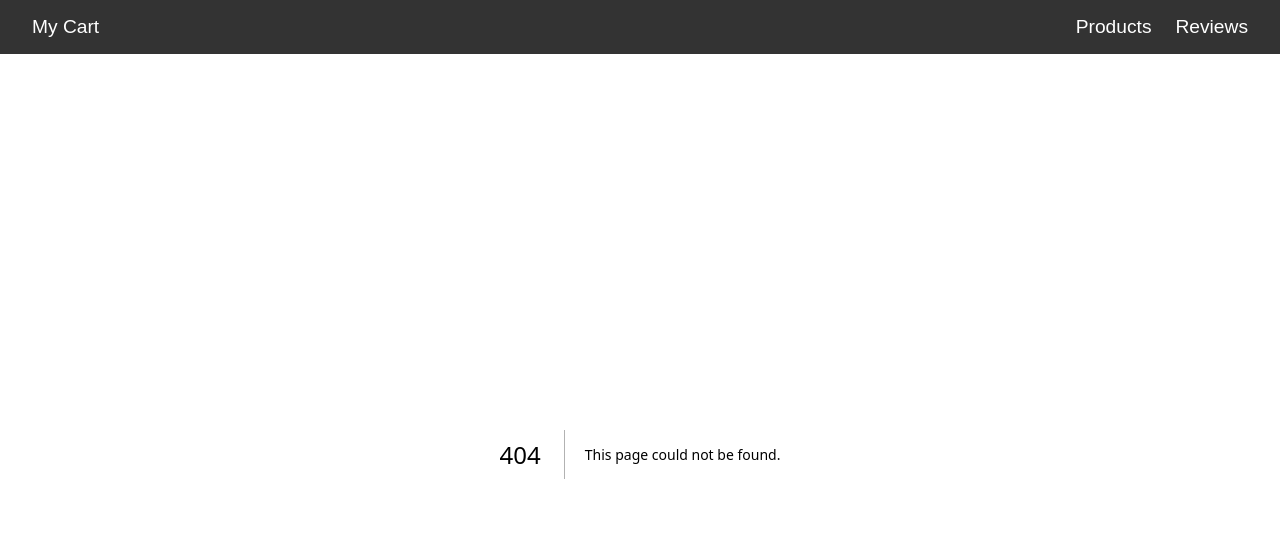
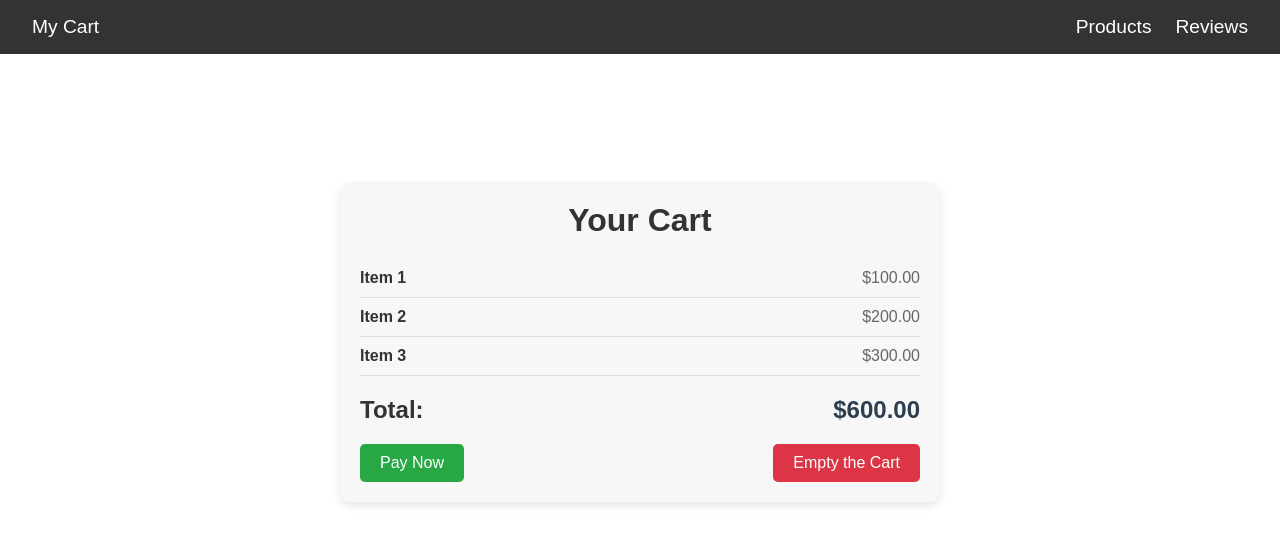
Before and after one commit to harelush/Full-Stack-Learning, a Next.js app in the folder Part B/client/shop/: page /cart in a window 1280 px wide. Before the commit this address had no page. Shown: the top 544 px of the page. Built offline with nearby package versions, Linux system fonts and the light colour scheme.

Commit message:
added cart page

```diff
--- /dev/null
+++ b/Part B/client/shop/src/app/cart/page.js
@@ -0,0 +1,46 @@
+import styles from './page.module.css';
+
+
+const cartItems = [
+    { id: 1, name: 'Item 1', price: 100 },
+    { id: 2, name: 'Item 2', price: 200 },
+    { id: 3, name: 'Item 3', price: 300 },
+];
+
+const totalPrice = cartItems.reduce((acc, item) => acc + item.price, 0);
+
+
+const Cart = () => {
+    return (
+        <div className={styles.container}>
+            <h1 className={styles.mainHeader}>Your Cart</h1>
+
+            <ul className={styles.cartList}>
+                {
+                    cartItems.map((item) => (
+                        <li
+                            key={item.id}
+                            className={styles.cartItem}>
+                            <span className={styles.itemName}>{item.name}</span>
+                            <span className={styles.itemPrice}>${item.price.toFixed(2)}</span>
+                        </li>
+                    ))
+                }
+            </ul>
+
+            <div className={styles.total}>
+                <span>Total:</span>
+                <span className={styles.totalPrice}>${totalPrice.toFixed(2)}</span>
+            </div>
+
+            <div className={styles.actions}>
+                <button className={styles.payButton}>Pay Now</button>
+                <button className={styles.emptyButton}>Empty the Cart</button>
+            </div>
+
+
+        </div>
+    );
+};
+
+export default Cart;
--- /dev/null
+++ b/Part B/client/shop/src/app/cart/page.module.css
@@ -0,0 +1,84 @@
+.container {
+    width: 100%;
+    max-width: 600px;
+    margin: 10% auto;
+    padding: 20px;
+    background-color: #f7f7f7;
+    border-radius: 10px;
+    box-shadow: 0 4px 8px rgba(0, 0, 0, 0.1);
+  }
+
+  .mainHeader {
+    text-align: center;
+    font-size: 2rem;
+    margin-bottom: 20px;
+    color: #333;
+  }
+
+  .cartList {
+    list-style-type: none;
+    padding: 0;
+    margin-bottom: 20px;
+  }
+
+  .cartItem {
+    display: flex;
+    justify-content: space-between;
+    padding: 10px 0;
+    border-bottom: 1px solid #ddd;
+  }
+
+  .itemName {
+    font-weight: bold;
+    color: #333;
+  }
+
+  .itemPrice {
+    color: #666;
+  }
+
+  .total {
+    display: flex;
+    justify-content: space-between;
+    font-size: 1.5rem;
+    font-weight: bold;
+    margin-bottom: 20px;
+    color: #333;
+  }
+
+
+  .totalPrice {
+    color: #2c3e50;
+  }
+
+  .actions {
+    display: flex;
+    justify-content: space-between;
+  }
+
+  .payButton,
+  .emptyButton {
+    padding: 10px 20px;
+    border: none;
+    border-radius: 5px;
+    cursor: pointer;
+    font-size: 1rem;
+  }
+
+  .payButton {
+    background-color: #28a745;
+    color: white;
+  }
+
+  .emptyButton {
+    background-color: #dc3545;
+    color: white;
+  }
+
+  .payButton:hover {
+    background-color: #218838;
+  }
+
+  .emptyButton:hover {
+    background-color: #c82333;
+  }
```
